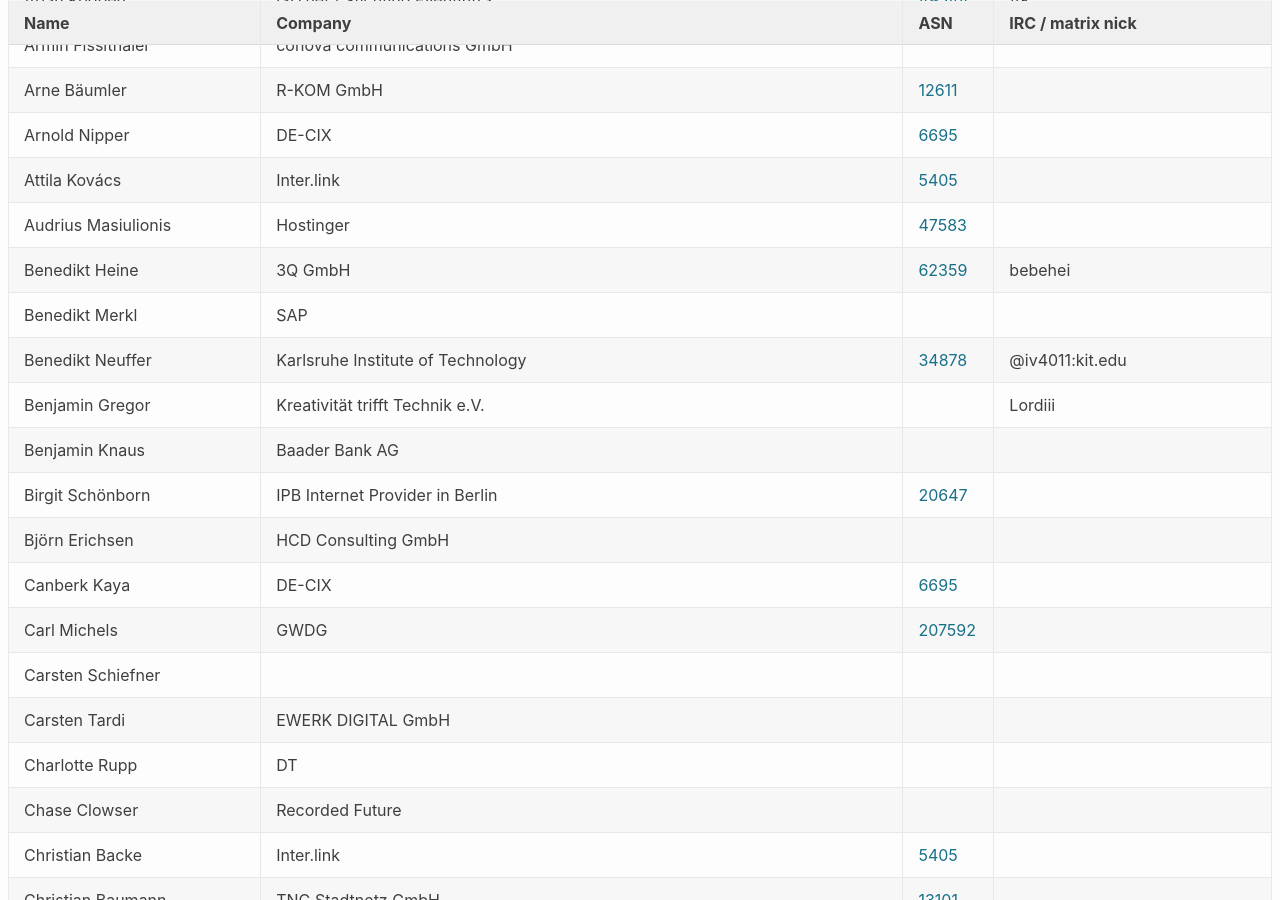
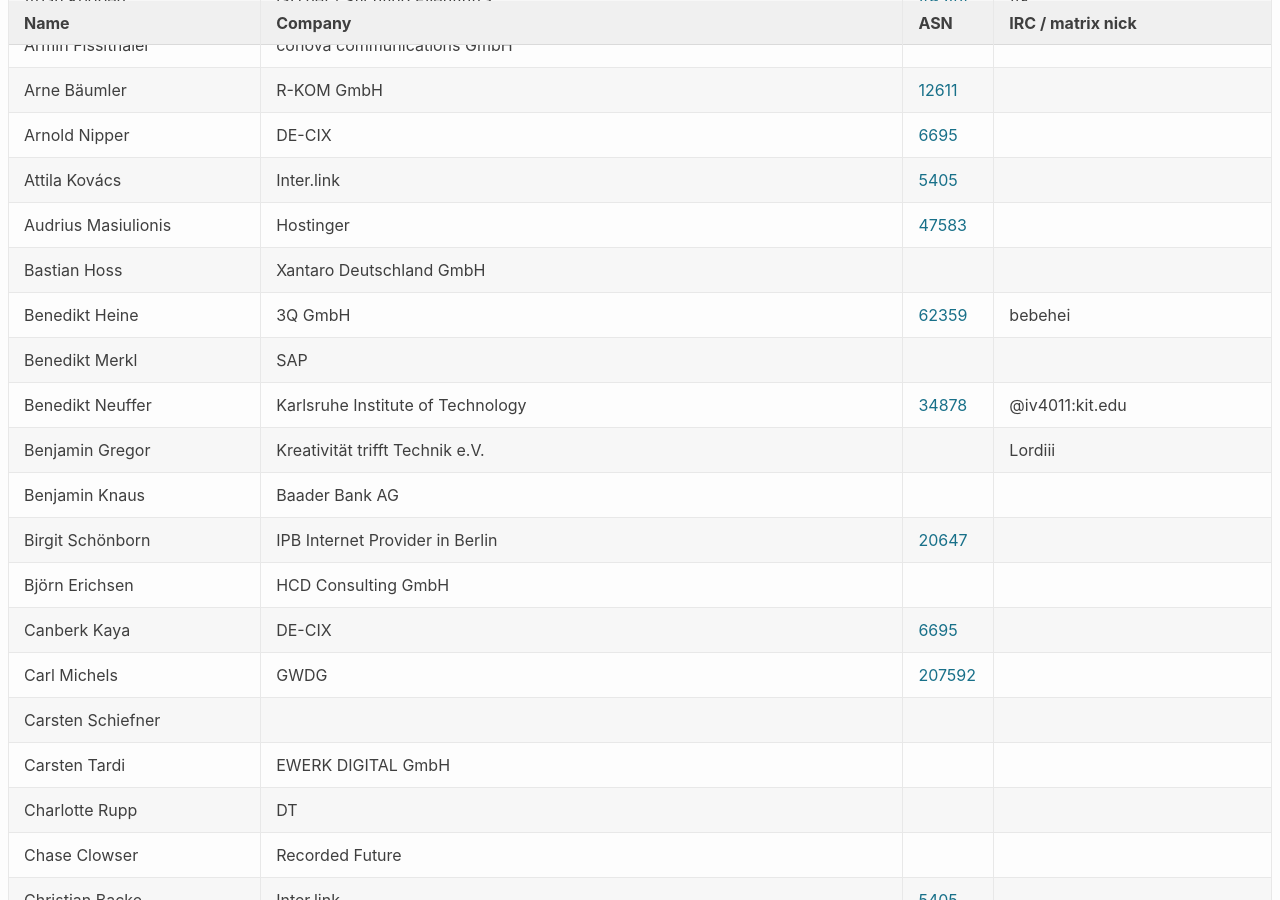
Before and after one commit to denog/pretix-attendeelist, a Jekyll site: the page built from denog17/index.markdown, in a window 1280 px wide and 900 px high, scrolled down 1594 px. Built offline with Jekyll 4.4.1, drawn with Linux system fonts in a browser that asks for light colours.

Commit message:
Latest data: Mon Sep 15 08:12:01 UTC 2025

```diff
--- a/_data/attendees_denog17_onsite.json
+++ b/_data/attendees_denog17_onsite.json
@@ -222,6 +222,12 @@
     "asn": "47583"
   },
   {
+    "name": "Bastian Hoss",
+    "company": "Xantaro Deutschland GmbH",
+    "irc": null,
+    "asn": null
+  },
+  {
     "name": "Benedikt Heine",
     "company": "3Q GmbH",
     "irc": "bebehei",
@@ -960,6 +966,12 @@
     "asn": "16374"
   },
   {
+    "name": "Jens Link",
+    "company": null,
+    "irc": "snej",
+    "asn": null
+  },
+  {
     "name": "Jens Richter",
     "company": "BITel Gesellschaft für Telekommunikation mbH",
     "irc": null,
```
